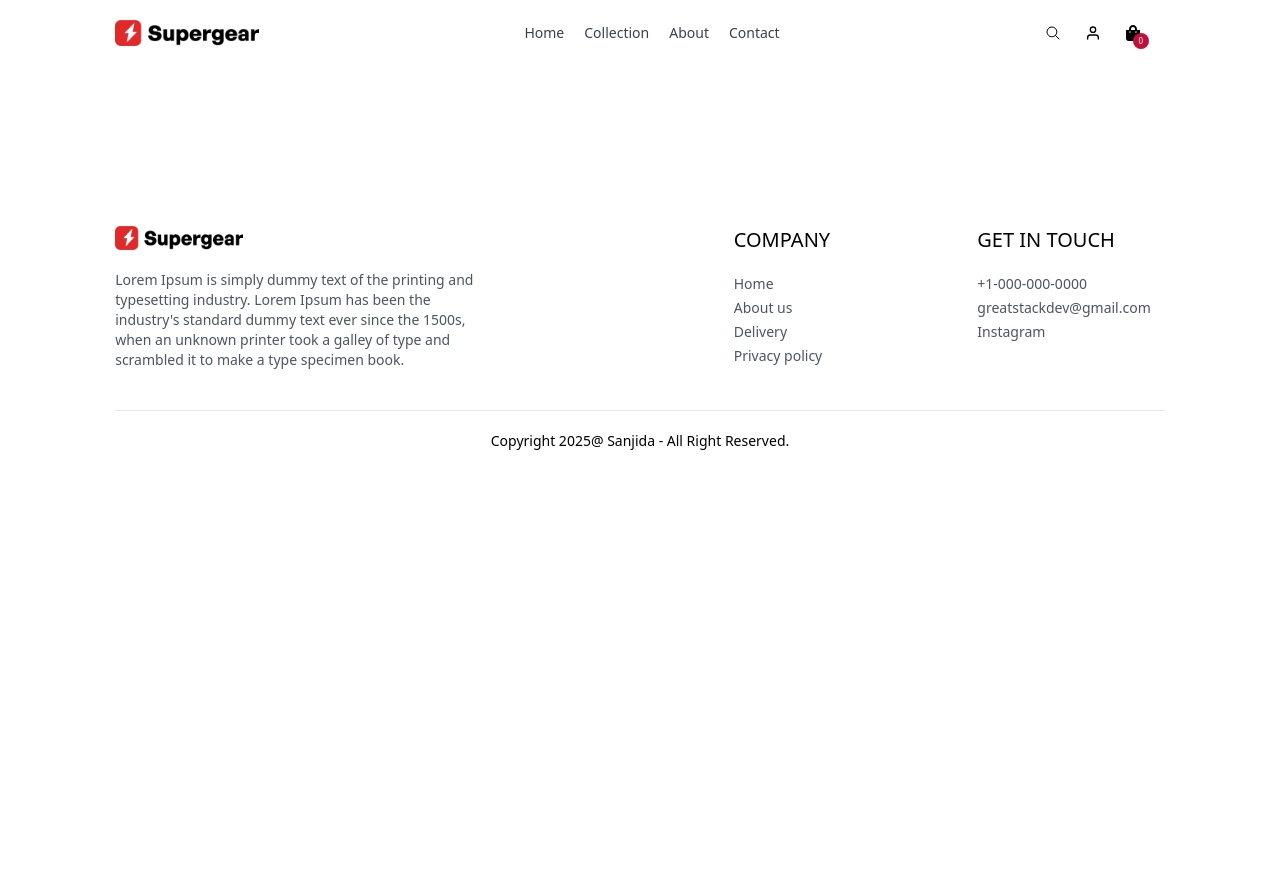
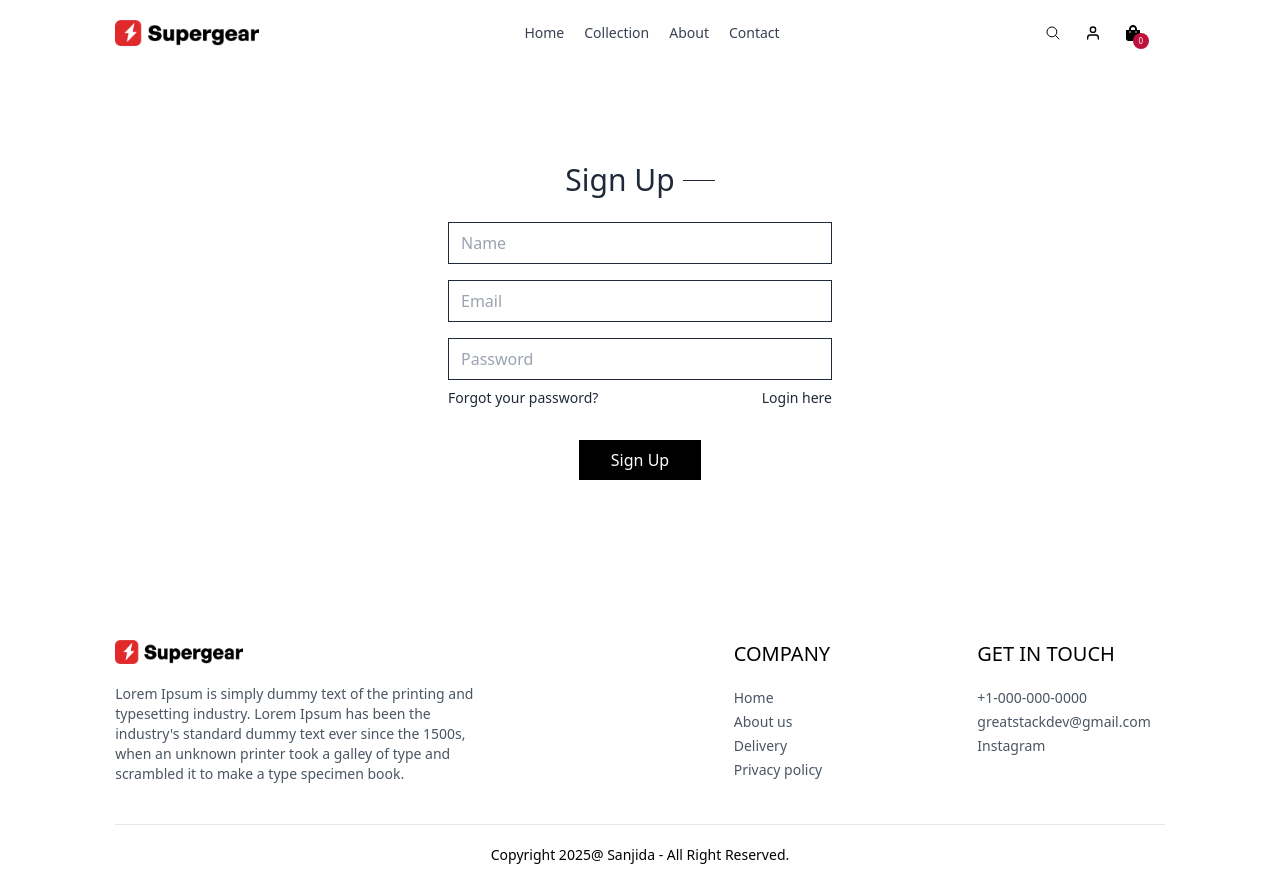
Before and after one commit to sanjidasarwar/ecommerceWebsite, a React (Vite) app: page /login in a window 1280 px wide. Before the commit the page ends 800 px from the top, so only its background shows below. Built offline with nearby package versions, Linux system fonts and the light colour scheme.

Commit message:
login page

```diff
--- a/src/App.jsx
+++ b/src/App.jsx
@@ -8,7 +8,7 @@
 import Orders from "./pages/Orders";
 import PlaceOrder from "./pages/PlaceOrder";
 import Contact from "./pages/Contact";
-import Login from "./pages/Contact";
+import Login from "./pages/Login";
 import Navbar from "./components/Navbar";
 import Footer from "./components/Footer";
 
--- a/src/pages/Login.jsx
+++ b/src/pages/Login.jsx
@@ -1,7 +1,64 @@
-import React from "react";
+import React, { useState } from "react";
 
 const Login = () => {
-  return <div></div>;
+  const [currentState, setCurrentState] = useState("Sign Up");
+  const onSubmitHandaler = (e) => {
+    e.preventDefault();
+  };
+  return (
+    <form
+      onSubmit={onSubmitHandaler}
+      className="flex flex-col items-center w-[90%] sm:max-w-96 m-auto mt-14 gap-4 text-gray-800"
+    >
+      <div className="inline-flex items-center gap-2 mb-2 mt-10">
+        <p className="prata-regular text-3xl">{currentState}</p>
+        <hr className="border-none h-[1.5px] w-8 bg-gray-800" />
+      </div>
+      {currentState === "Login" ? (
+        ""
+      ) : (
+        <input
+          type="text"
+          className="w-full px-3 py-2 border border-gray-800"
+          placeholder="Name"
+          required=""
+        />
+      )}
+      <input
+        type="email"
+        className="w-full px-3 py-2 border border-gray-800"
+        placeholder="Email"
+        required=""
+      />
+      <input
+        type="password"
+        className="w-full px-3 py-2 border border-gray-800"
+        placeholder="Password"
+        required=""
+      />
+      <div className="w-full flex justify-between text-sm mt-[-8px]">
+        <p className=" cursor-pointer">Forgot your password?</p>
+        {currentState === "Login" ? (
+          <p
+            onClick={() => setCurrentState("Sign Up")}
+            className="cursor-pointer"
+          >
+            Create account
+          </p>
+        ) : (
+          <p
+            onClick={() => setCurrentState("Login")}
+            className=" cursor-pointer"
+          >
+            Login here
+          </p>
+        )}
+      </div>
+      <button className="bg-black text-white font-light px-8 py-2 mt-4">
+        {currentState === "Login" ? "Login" : "Sign Up"}
+      </button>
+    </form>
+  );
 };
 
 export default Login;
```
